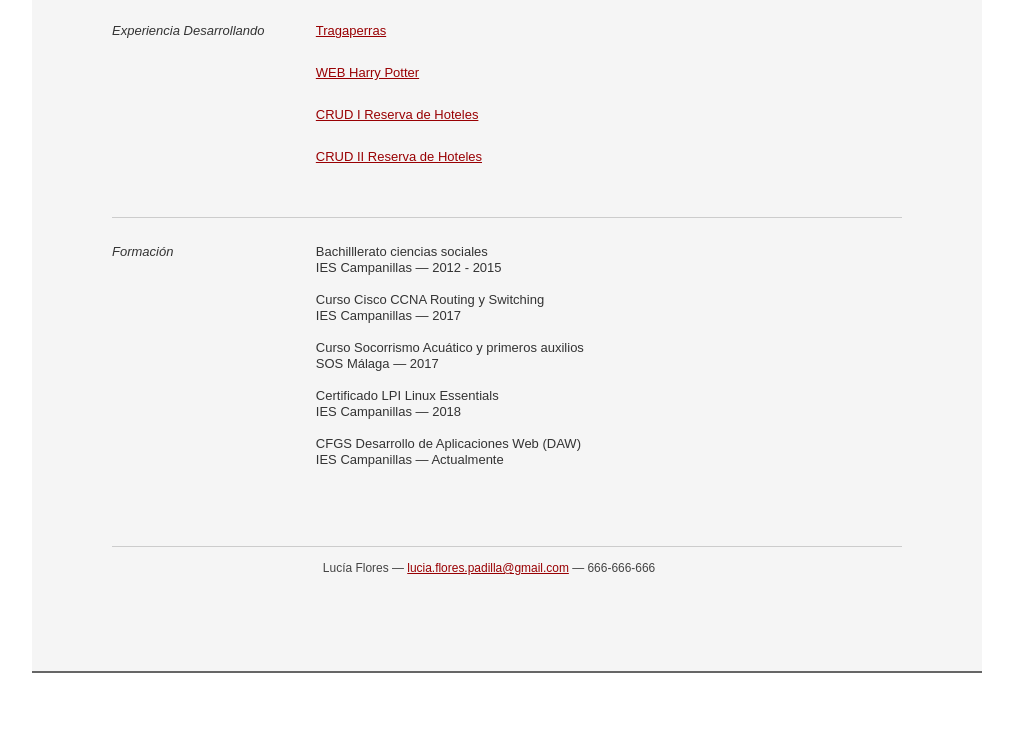
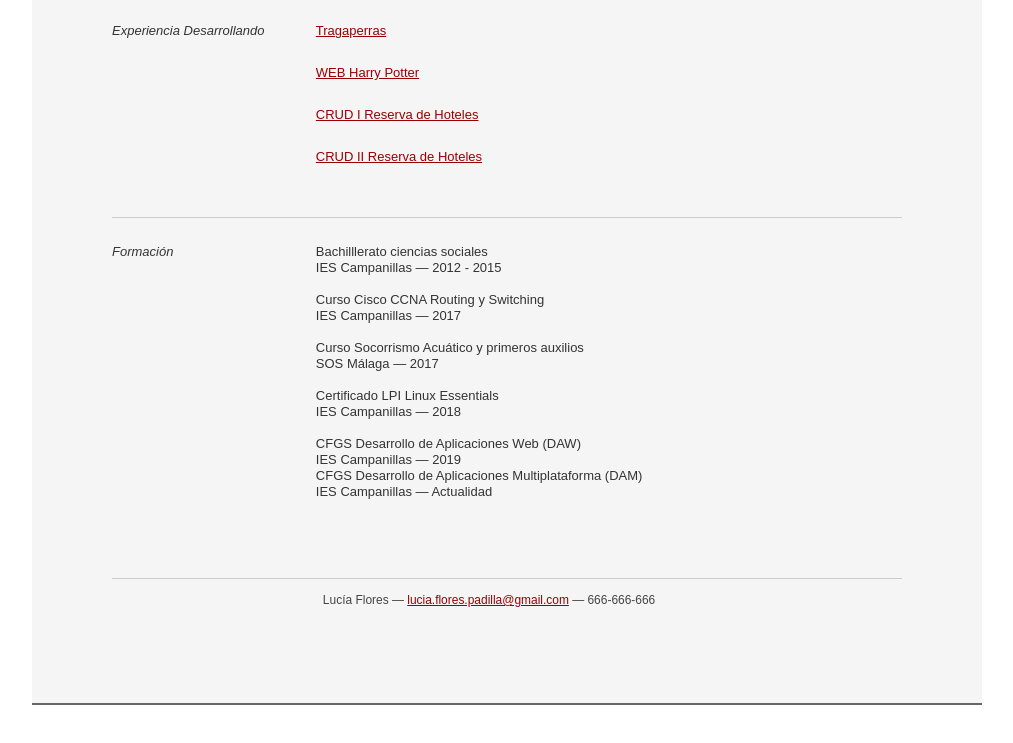
Before and after one commit to luciaflores25/luciaflores25.github.io, a plain HTML site: page index.html in a window 1280 px wide. Shown: the part 897-1640 px from the top of the page, without its empty margins (133-1146 px from the left). Drawn offline with Linux system fonts and the light colour scheme.

Commit message:
Update index.html

```diff
--- a/index.html
+++ b/index.html
@@ -220,7 +220,12 @@
 
                             <div class="yui-u">
                                 <h2>CFGS Desarrollo de Aplicaciones Web (DAW)</h2>
-                                <h3>IES Campanillas &mdash; <strong>Actualmente</strong> </h3>
+                                <h3>IES Campanillas &mdash; <strong>2019</strong> </h3>
+                            </div>
+
+                            <div class="yui-u">
+                                <h2>CFGS Desarrollo de Aplicaciones Multiplataforma (DAM)</h2>
+                                <h3>IES Campanillas &mdash; <strong>Actualidad</strong> </h3>
                             </div>
 
                         </div>
```
